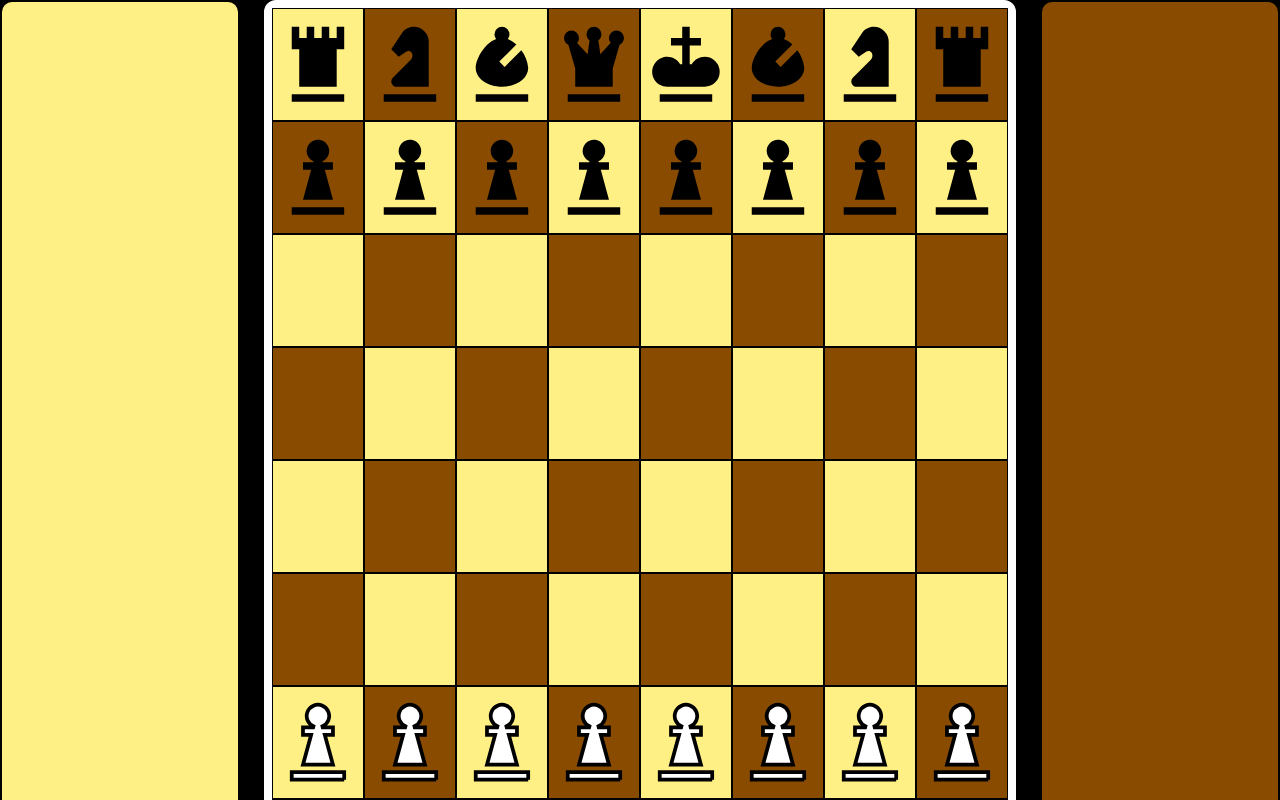
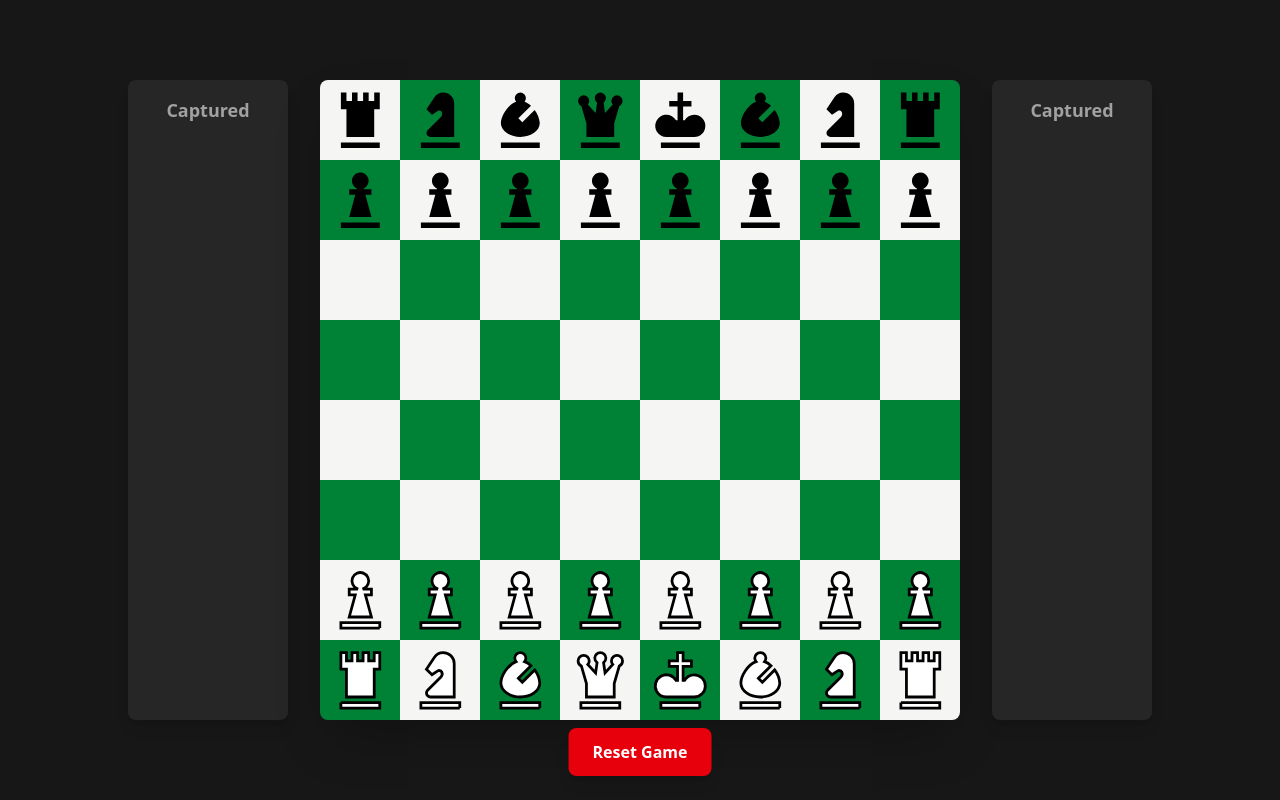
Before and after one commit to Yahska-0818/Chess, a React (Vite) app: page / in a window 1280 px wide. Shown: the top 800 px of the page. Built offline with nearby package versions, Linux system fonts and the light colour scheme.

Commit message:
Changed ui and colors to be sleeker and added restart game options

```diff
--- a/src/App.jsx
+++ b/src/App.jsx
@@ -1,4 +1,5 @@
-import { useState, useEffect } from "react";
+import React, { useState, useEffect } from "react";
+
 import { pieces } from "./pieces";
 
 const populateInitialBoard = (boardMatrix) => {
@@ -57,13 +58,27 @@ function App() {
   }
 
   const getType = (coords) => {
-    const type = chessBoard[coords[0]][coords[1]][0].props.className.slice(6, -12)
-    return type
+    const className = chessBoard[coords[0]][coords[1]][0].props.className;
+    const type = className.split(' ')[0].split('-')[1];
+    return type;
   }
 
   function isValidPosition(r, c) {
     return r >= 0 && r < 8 && c >= 0 && c < 8;
   }
+
+  const resetGame = () => {
+    const newBoard = Array.from({ length: 8 }, () => Array(8).fill());
+    setChessBoard(populateInitialBoard(newBoard));
+    setLegalMove([]);
+    setSelectedPiece([]);
+    setWhitePieces([]);
+    setBlackPieces([]);
+    setTurn("white");
+    setWinner("");
+    setEnPassantTarget(null);
+    setPromotionData(null);
+  };
 
   const ROOK_DIRECTIONS = [
     [-1, 0],
@@ -262,6 +277,7 @@ function App() {
         const selectedColor = getColor([fromRow, fromCol]);
         const directionMultiplier = selectedColor === "white" ? -1 : 1;
         let isEnPassant = false;
+        let isKingCapture = false;
 
         if (pieceType === "pawn" && enPassantTarget &&
           row === enPassantTarget[0] && col === enPassantTarget[1]) {
@@ -282,10 +298,14 @@ function App() {
             boardCopy[capturedPawnRow][col] = "";
           }
         }
+
         const destinationPiece = chessBoard[row][col];
         if (destinationPiece && !isEnPassant) {
           const targetColor = getColor([row, col]);
           if (selectedColor !== targetColor) {
+            if (getType([row, col]) === 'king') {
+              isKingCapture = true;
+            }
             if (targetColor === "white") {
               whitePiecesCopy.push(destinationPiece[0]);
               setWhitePieces(whitePiecesCopy);
@@ -315,7 +335,7 @@ function App() {
           }
         }
 
-        if (pieceType === 'pawn' && (row === 0 || row === 7)) {
+        if (pieceType === 'pawn' && (row === 0 || row === 7) && !isKingCapture) {
           setPromotionData({ color: selectedColor, row, col });
           setChessBoard(boardCopy);
           setLegalMove([]);
@@ -323,12 +343,10 @@ function App() {
           return;
         }
 
-
         setChessBoard(boardCopy);
         setLegalMove([]);
         setSelectedPiece([]);
         setTurn(selectedColor === "white" ? "black" : "white");
-
 
         if (pieceType === "pawn" && Math.abs(fromRow - row) === 2) {
           setEnPassantTarget([fromRow + (row - fromRow) / 2, fromCol]);
@@ -360,72 +378,106 @@ function App() {
     return exists
   }
 
+  const promotionPieces = ['queen', 'rook', 'bishop', 'knight'];
+
   return (
-    <div className="relative">
+    <div className="relative min-h-screen bg-neutral-900">
       {promotionData && (
-        <div className="absolute inset-0 bg-black bg-opacity-75 flex justify-center items-center z-10">
-          <div className="bg-white p-6 rounded-lg flex flex-col items-center gap-3">
-            <h3 className="text-xl font-bold">Promote Pawn to:</h3>
-            <div className="flex gap-2">
+        <div className="absolute inset-0 bg-black bg-opacity-80 flex justify-center items-center z-20">
+          <div className="bg-neutral-800 p-6 rounded-lg flex flex-col items-center gap-4 text-white shadow-2xl">
+            <h3 className="text-2xl font-bold">Promote to:</h3>
+            <div className="flex gap-4">
+              {promotionPieces.map((pieceName) => (
                 <button
-                className="px-4 py-2 bg-gray-300 hover:bg-gray-400 rounded"
-                onClick={() => handlePromotion('queen')}
+                  key={pieceName}
+                  className="w-20 h-20 p-2 bg-neutral-700 hover:bg-neutral-600 rounded-lg flex items-center justify-center transition-colors"
+                  onClick={() => handlePromotion(pieceName)}
                 >
-                Queen
+                  {React.cloneElement(pieces[promotionData.color][pieceName].icon, {
+                    className: `w-full h-full`,
+                  })}
                 </button>
-              <button
-                className="px-4 py-2 bg-gray-300 hover:bg-gray-400 rounded"
-                onClick={() => handlePromotion('rook')}
-              >
-                Rook
-              </button>
-              <button
-                className="px-4 py-2 bg-gray-300 hover:bg-gray-400 rounded"
-                onClick={() => handlePromotion('bishop')}
-              >
-                Bishop
-              </button>
-              <button
-                className="px-4 py-2 bg-gray-300 hover:bg-gray-400 rounded"
-                onClick={() => handlePromotion('knight')}
-              >
-                Knight
-              </button>
+              ))}
             </div>
           </div>
         </div>
       )}
-      <div className="flex justify-evenly items-center min-h-screen gap-6 bg-black">
-        <ul className="whitePieces border-2 border-black grid grid-cols-2 grid-rows-8 w-80 h-230 bg-yellow-200 place-items-center rounded-xl">
+
+      {winner && (
+        <div className="absolute inset-0 bg-black bg-opacity-80 flex justify-center items-center z-10">
+          <div className="bg-neutral-800 p-10 rounded-lg flex flex-col items-center gap-6 text-white shadow-2xl">
+            <h3 className="text-4xl font-bold">{winner} Wins!</h3>
+            <button
+              onClick={resetGame}
+              className="px-6 py-3 bg-green-600 hover:bg-green-700 text-white font-bold rounded-lg shadow-lg transition-colors"
+            >
+              Restart Game
+            </button>
+          </div>
+        </div>
+      )}
+
+      <div className="flex justify-center items-center min-h-screen gap-8 p-8">
+
+        <div className="w-40 h-[80vh] max-h-[800px] bg-neutral-800 p-4 rounded-lg shadow-lg flex flex-col items-center">
+          <h3 className="text-lg font-bold text-neutral-400 mb-4">Captured</h3>
+          <ul className="grid grid-cols-2 gap-2 w-full">
             {whitePieces.map((piece, pieceIndex) => (
-            <li key={pieceIndex} className="w-30 flex items-center justify-center">{piece}</li>
+              <li key={pieceIndex} className="w-full h-16 flex items-center justify-center">{piece}</li>
             ))}
           </ul>
-        <ul className="chessBox border-8 border-white w-250 h-230 grid grid-cols-8 grid-rows-8 rounded-xl">
+        </div>
+
+        <ul className="w-[80vh] h-[80vh] max-w-[800px] max-h-[800px] grid grid-cols-8 grid-rows-8 shadow-2xl overflow-hidden rounded-lg">
           {chessBoard.map((chessRow, rowIndex) => (
-            chessRow.map((cell, colIndex) => (
+            chessRow.map((cell, colIndex) => {
+              const isSelected = selectedPiece[1] && selectedPiece[1][0] === rowIndex && selectedPiece[1][1] === colIndex;
+              const isMoveLegal = isLegal(rowIndex, colIndex);
+
+              return (
                 <li
                   key={`r${rowIndex}c${colIndex}`}
-                className={`w-full h-full flex items-center justify-center border ${isLegal(rowIndex, colIndex)
-                    ? chessBoard[rowIndex][colIndex] ? "bg-red-600" : "bg-white"
-                    : (colIndex + rowIndex) % 2 === 0
-                      ? "bg-yellow-200"
-                      : "bg-yellow-800"
-                  }`}
+                  className={`w-full h-full flex items-center justify-center relative cursor-pointer
+                    ${(colIndex + rowIndex) % 2 === 0 ? "bg-stone-100" : "bg-green-700"}
+                    ${isSelected ? "bg-yellow-300" : ""}
+                  `}
                   onClick={() => pieceClick(`${rowIndex}-${colIndex}`)}
                 >
                   {cell ? cell[0] : cell}
+
+                  {isMoveLegal && (
+                    <>
+                      {chessBoard[rowIndex][colIndex] ? (
+                        <div className="absolute inset-0.5 border-4 border-red-500 rounded-md" />
+                      ) : (
+                        <div className="absolute w-1/3 h-1/3 bg-black bg-opacity-20 rounded-full" />
+                      )}
+                    </>
+                  )}
                 </li>
-            ))
+              );
+            })
           ))}
         </ul>
-        <ul className="blackPieces border-2 border-black grid grid-cols-2 grid-rows-8 w-80 h-230 rounded-xl bg-yellow-800 place-items-center">
+
+        <div className="w-40 h-[80vh] max-h-[800px] bg-neutral-800 p-4 rounded-lg shadow-lg flex flex-col items-center">
+          <h3 className="text-lg font-bold text-neutral-400 mb-4">Captured</h3>
+          <ul className="grid grid-cols-2 gap-2 w-full">
             {blackPieces.map((piece, pieceIndex) => (
-            <li key={pieceIndex} className="w-30 flex items-center justify-center">{piece}</li>
+              <li key={pieceIndex} className="w-full h-16 flex items-center justify-center">{piece}</li>
             ))}
           </ul>
         </div>
-      <p className={`text-2xl text-red-600 ${winner ? "absolute" : "none"} bottom-1/2 p-10 bg-black w-full flex justify-center`}>{winner} Wins</p>
+      </div>
+
+      {!winner && !promotionData && (
+        <button
+          onClick={resetGame}
+          className="absolute bottom-6 left-1/2 -translate-x-1/2 px-6 py-3 bg-red-600 hover:bg-red-700 text-white font-bold rounded-lg shadow-lg transition-colors z-10"
+        >
+          Reset Game
+        </button>
+      )}
     </div>
   )
 }
```
Lines whose indentation alone changed are shown as unchanged.
